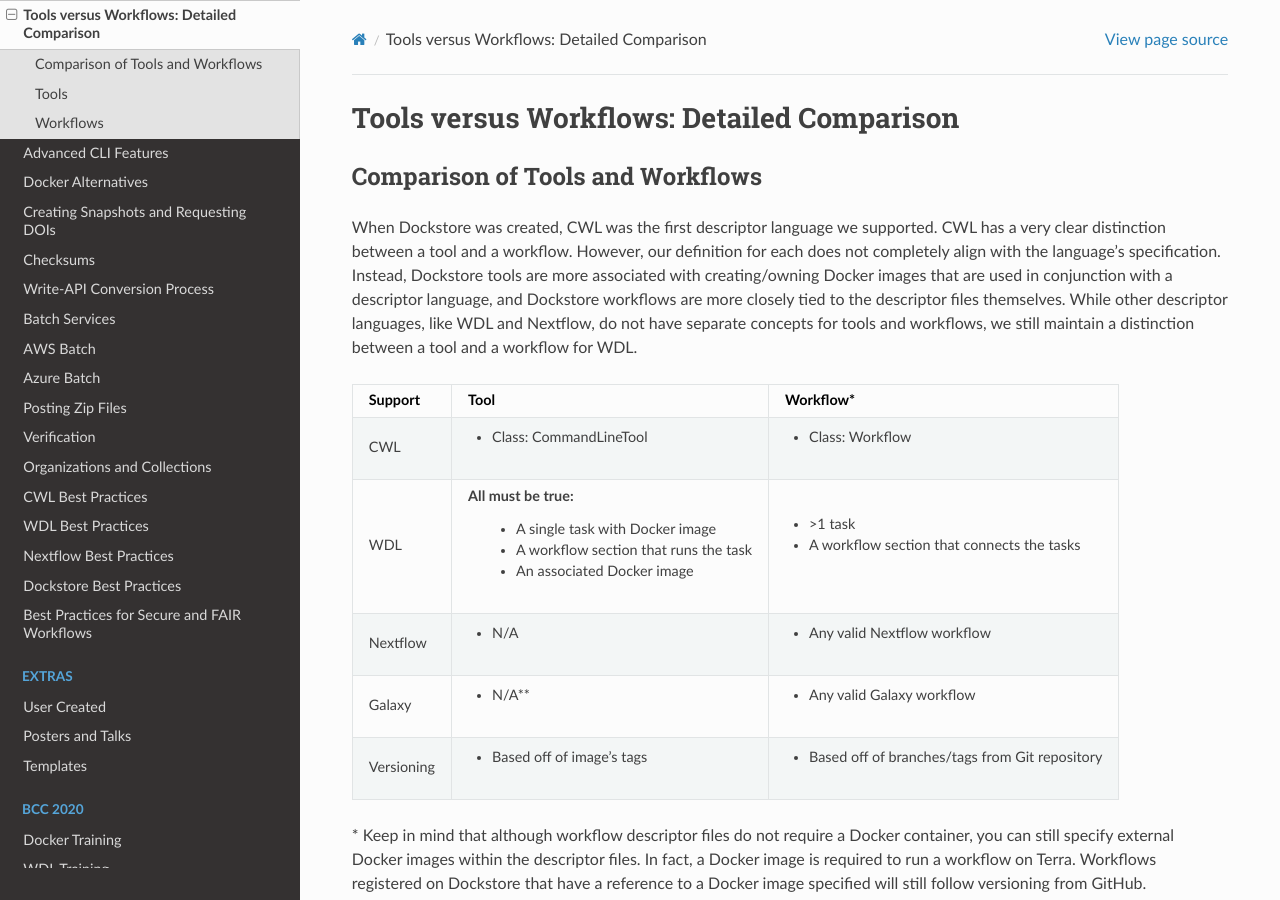
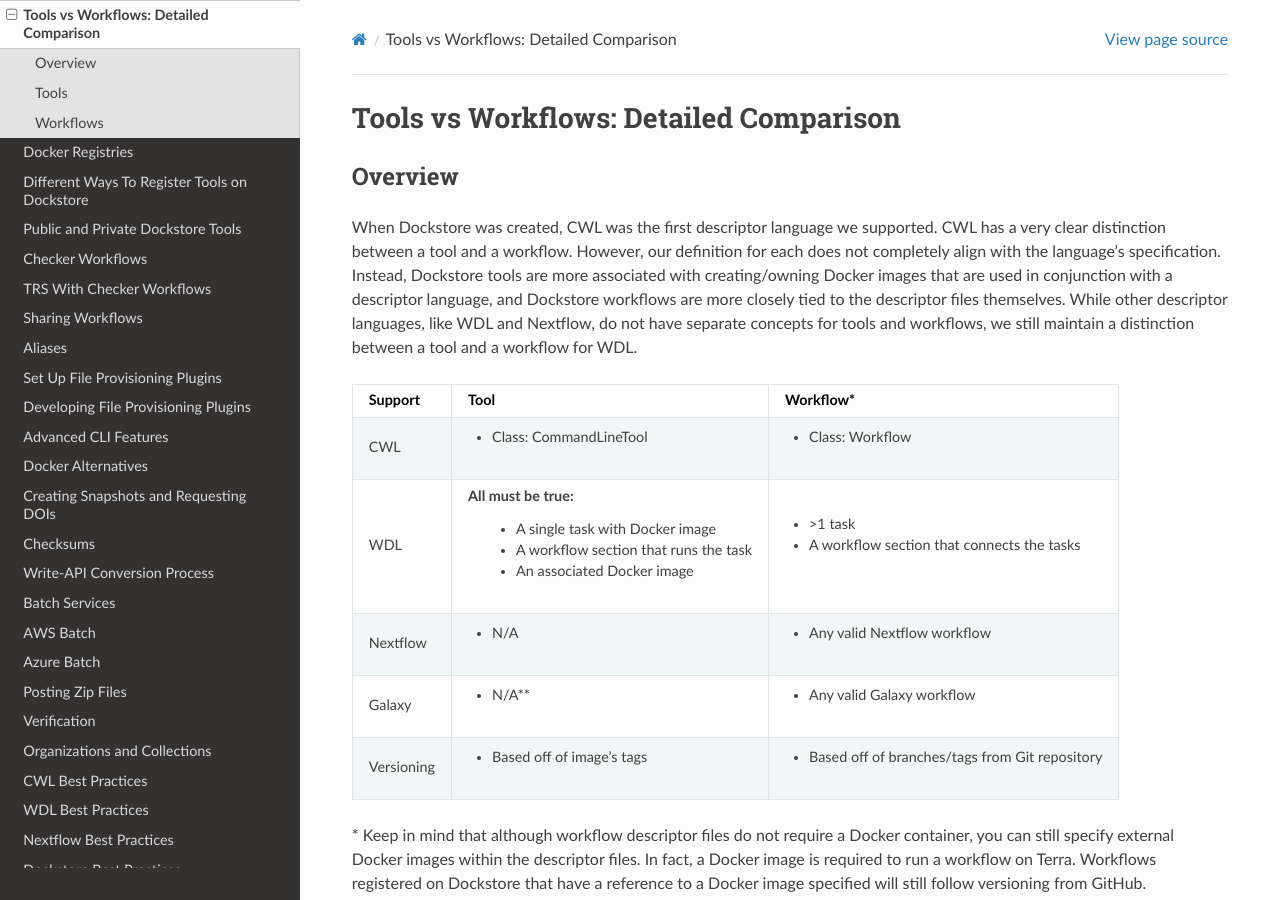
Before and after one commit to dockstore/dockstore-documentation, a Sphinx documentation site: the page built from docs/advanced-topics/tools-vs-workflows.rst, in a window 1280 px wide and 900 px high. Built offline with Sphinx 7.4.7 and the Read the Docs theme 2.0.0, drawn with Linux system fonts in a browser that asks for light colours.

Commit message:
Change titles

```diff
--- a/docs/advanced-topics/tools-vs-workflows.rst
+++ b/docs/advanced-topics/tools-vs-workflows.rst
@@ -1,9 +1,9 @@
-Tools versus Workflows: Detailed Comparison
-===========================================
+Tools vs Workflows: Detailed Comparison
+=======================================
 
 
-Comparison of Tools and Workflows
----------------------------------
+Overview
+--------
 
 When Dockstore was created, CWL was the first descriptor language we supported. CWL has a very clear distinction between a tool and a workflow.
 However, our definition for each does not completely align with the language's specification.
--- a/docs/getting-started/dockstore-tools.rst
+++ b/docs/getting-started/dockstore-tools.rst
@@ -2,8 +2,8 @@
   This tutorial is a continuation of :doc:`Creating a Dockstore Account </getting-started/register-on-dockstore>`. Please complete
   the tutorial prior to doing this one.
 
-Tools
-=====
+Register a Tool on Dockstore
+============================
 
 Tutorial Goals
 --------------
--- a/docs/getting-started/dockstore-workflows.rst
+++ b/docs/getting-started/dockstore-workflows.rst
@@ -2,8 +2,8 @@
     This tutorial is a continuation of :doc:`Getting Started with Dockstore Tools </getting-started/dockstore-tools>`.
     Please complete the tutorial prior to doing this one.
 
-Workflows
-=========
+Register a Workflow on Dockstore
+================================
 
 Tutorial Goals
 --------------
--- a/docs/getting-started/github-apps/github-apps-troubleshooting-tips.rst
+++ b/docs/getting-started/github-apps/github-apps-troubleshooting-tips.rst
@@ -1,6 +1,6 @@
-================================================
-Troubleshooting and Frequently Asked Questions
-================================================
+=================================
+GitHub App Troubleshooting & FAQs
+=================================
 
 ..
     Need to update with info about checking lambda errors in UI https://github.com/dockstore/dockstore/issues/3530
--- a/docs/index.rst
+++ b/docs/index.rst
@@ -76,6 +76,7 @@
    :maxdepth: 1
 
    advanced-topics/advanced-topics
+   advanced-topics/tools-vs-workflows
    advanced-topics/docker-registries
    advanced-topics/ways-to-register-tools
    advanced-topics/public-and-private-tools
```
Also changed, not shown: other parts of docs/index.rst (+0 -1 lines).
